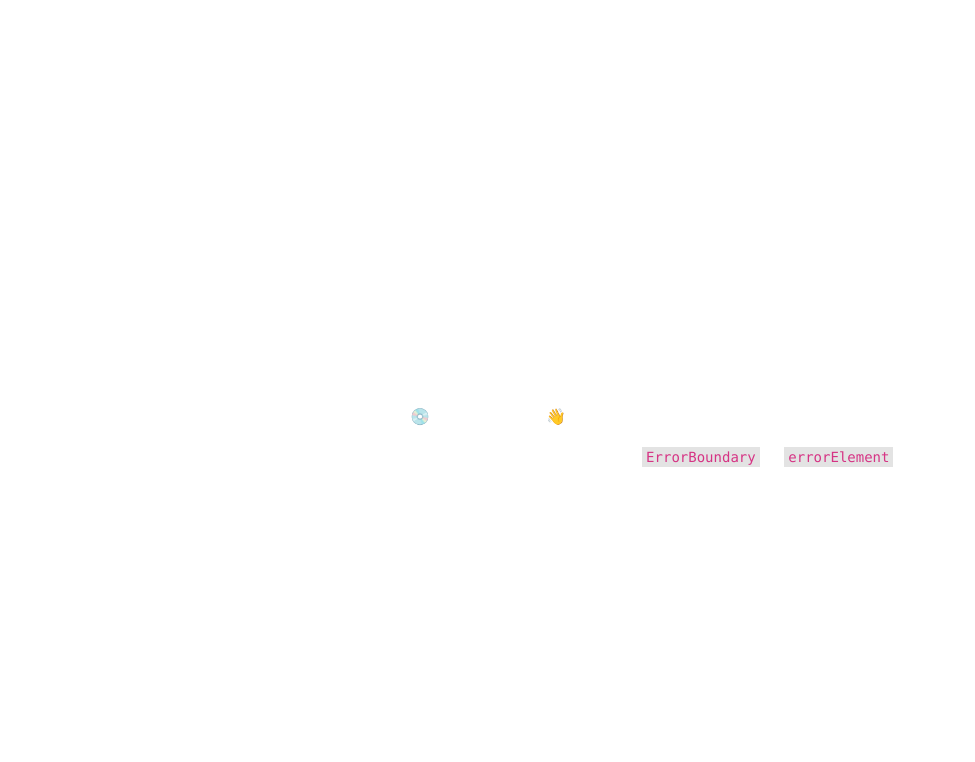
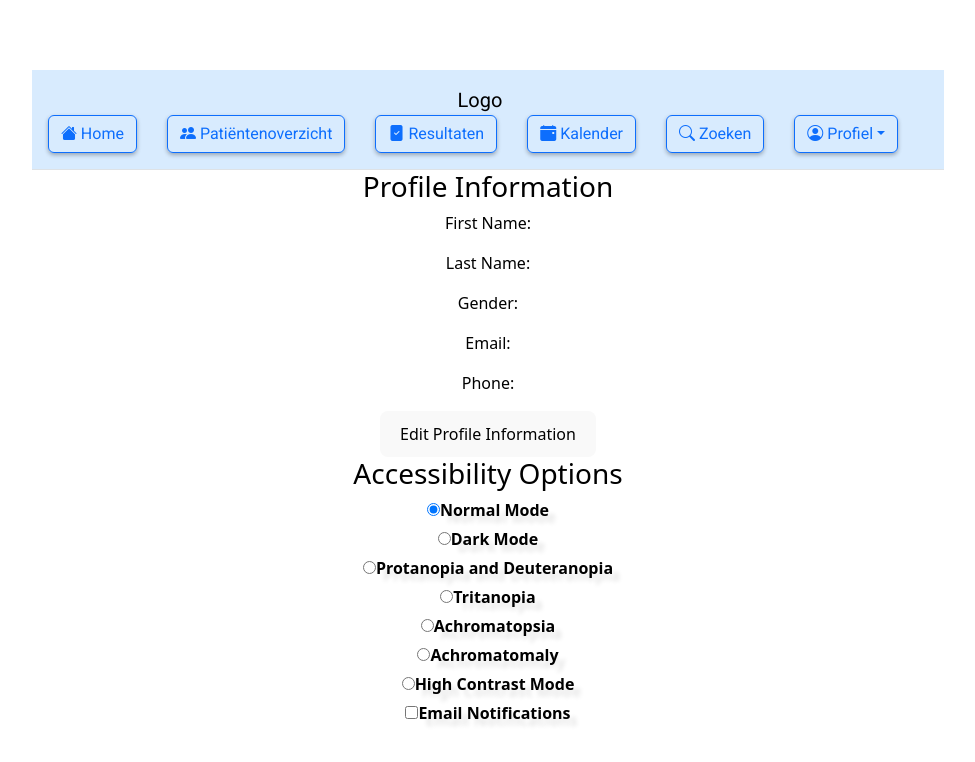
Before and after one commit to ZuydUniversity/B2C6_B2A_Frontend, a React (Vite) app: page /ProfilePage in a window 1280 px wide. Before the commit this address had no page. Shown: the top 762 px of the page, without its empty margins (152-1127 px from the left). Built offline with nearby package versions, Linux system fonts and the light colour scheme; no server answers.

Commit message:
Profiel Pagina toegevoegd met functionaliteit

```diff
--- a/src/main.jsx
+++ b/src/main.jsx
@@ -16,6 +16,7 @@ import RadiologyPage from './routes/RadiologyPage.jsx';
 import PatientSettingsPage from './routes/PatientSettingsPage.jsx';
 import PatientList from './components/PatientList.jsx';
 import Kalender from './routes/Kalender.jsx';
+import ProfilePage from './routes/ProfilePage.jsx';
 
 
 
@@ -33,6 +34,7 @@ const router = createBrowserRouter([
     { path: "/", element: <App /> },
     { path: "/register", element: <Register /> },
     { path: "/forgot-password", element: <ForgotPassword /> },
+    { path: "/ProfilePage", element: <ProfilePage/>}
 ]);
 
 
--- /dev/null
+++ b/src/routes/ProfilePage.jsx
@@ -0,0 +1,249 @@
+import React, { useState, useEffect } from 'react';
+import Navbar from '../components/Navbar';
+import axios from 'axios';
+
+const Settings = ({ userId }) => {
+  const [emailNotifications, setEmailNotifications] = useState(false);
+  const [accessibilityMode, setAccessibilityMode] = useState(1);
+  const [profileInfo, setProfileInfo] = useState({
+    name: '',
+    lastname: '',
+    gender: '',
+    email: '',
+    phone: '',
+  });
+  const [isEditingProfile, setIsEditingProfile] = useState(false);
+
+  useEffect(() => {
+    const fetchUser = async (userId) => {
+      try {
+        const response = await fetch(`http://localhost:5000/get_user/3`);
+        if (!response.ok) {
+          throw new Error(`HTTP error! status: ${response.status}`);
+        }
+        const userData = await response.json();
+        const user = {
+          name: userData.Name,
+          lastname: userData.Lastname,
+          gender: userData.Gender,
+          email: userData.Email,
+          phone: userData.Phone_number,
+        };
+        setProfileInfo(user);
+        setEmailNotifications(userData.EmailNotifications);
+        setAccessibilityMode(userData.AccessibilityMode);
+      } catch (error) {
+        console.error(`Failed to fetch user: ${error}`);
+      }
+    };
+
+    fetchUser(userId);
+  }, [userId]);
+
+  const handleInputChange = (e) => {
+    const { name, value } = e.target;
+    setProfileInfo({
+      ...profileInfo,
+      [name]: value,
+    });
+  };
+
+  const handleEditProfile = () => {
+    setIsEditingProfile(true);
+  };
+
+  const handleCancelEdit = () => {
+    setIsEditingProfile(false);
+  };
+
+  const handleSaveProfile = async () => {
+    try {
+      const response = await axios.post(`http://localhost:5000/update_user/3`, {
+        Name: profileInfo.name,
+        Lastname: profileInfo.lastname,
+        Gender: profileInfo.gender,
+        Email: profileInfo.email,
+        Phone_number: profileInfo.phone,
+        AccessibilityMode: accessibilityMode,
+        EmailNotifications: emailNotifications,
+      });
+      if (response.status === 200) {
+        alert('Settings updated successfully.');
+        setIsEditingProfile(false);
+      } else {
+        alert('Failed to update settings.');
+      }
+    } catch (error) {
+      console.error('Error updating settings:', error);
+      alert('Error updating settings.');
+    }
+  };
+
+  return (
+    <div className={`content accessibility-mode-${accessibilityMode}`}>
+      <Navbar />
+      <div className="settings-container">
+        <div className="setting-option">
+          <h3>Profile Information</h3>
+          {isEditingProfile ? (
+            <div>
+              <div>
+                <label htmlFor="name">First Name:</label>
+                <input
+                  type="text"
+                  id="name"
+                  name="name"
+                  value={profileInfo.name}
+                  onChange={handleInputChange}
+                />
+              </div>
+              <div>
+                <label htmlFor="lastname">Last Name:</label>
+                <input
+                  type="text"
+                  id="lastname"
+                  name="lastname"
+                  value={profileInfo.lastname}
+                  onChange={handleInputChange}
+                />
+              </div>
+              <div>
+                <label htmlFor="gender">Gender:</label>
+                <input
+                  type="text"
+                  id="gender"
+                  name="gender"
+                  value={profileInfo.gender}
+                  onChange={handleInputChange}
+                />
+              </div>
+              <div>
+                <label htmlFor="email">Email:</label>
+                <input
+                  type="email"
+                  id="email"
+                  name="email"
+                  value={profileInfo.email}
+                  onChange={handleInputChange}
+                />
+              </div>
+              <div>
+                <label htmlFor="phone">Phone:</label>
+                <input
+                  type="tel"
+                  id="phone"
+                  name="phone"
+                  value={profileInfo.phone}
+                  onChange={handleInputChange}
+                />
+              </div>
+              <button onClick={handleCancelEdit}>Cancel</button>
+              <button onClick={handleSaveProfile}>Confirm</button>
+            </div>
+          ) : (
+            <div>
+              <p>First Name: {profileInfo.name}</p>
+              <p>Last Name: {profileInfo.lastname}</p>
+              <p>Gender: {profileInfo.gender}</p>
+              <p>Email: {profileInfo.email}</p>
+              <p>Phone: {profileInfo.phone}</p>
+              <button onClick={handleEditProfile}>Edit Profile Information</button>
+            </div>
+          )}
+        </div>
+        <div className="settings-options">
+          <h3>Accessibility Options</h3>
+          <div>
+            <input
+              type="radio"
+              id="normal"
+              name="accessibility"
+              value="1"
+              checked={accessibilityMode === 1}
+              onChange={() => setAccessibilityMode(1)}
+            />
+            <label htmlFor="normal">Normal Mode</label>
+          </div>
+          <div>
+            <input
+              type="radio"
+              id="dark"
+              name="accessibility"
+              value="2"
+              checked={accessibilityMode === 2}
+              onChange={() => setAccessibilityMode(2)}
+            />
+            <label htmlFor="dark">Dark Mode</label>
+          </div>
+          {/* Add additional accessibility options here with respective values */}
+          <div>
+            <input
+              type="radio"
+              id="protanopia_deuteranopia"
+              name="accessibility"
+              value="3"
+              checked={accessibilityMode === 3}
+              onChange={() => setAccessibilityMode(3)}
+            />
+            <label htmlFor="protanopia_deuteranopia">Protanopia and Deuteranopia</label>
+          </div>
+          <div>
+            <input
+              type="radio"
+              id="tritanopia"
+              name="accessibility"
+              value="3"
+              checked={accessibilityMode === 4}
+              onChange={() => setAccessibilityMode(4)}
+            />
+            <label htmlFor="tritanopia">Tritanopia</label>
+          </div>
+          <div>
+            <input
+              type="radio"
+              id="achromatopsia"
+              name="accessibility"
+              value="4"
+              checked={accessibilityMode === 5}
+              onChange={() => setAccessibilityMode(5)}
+            />
+            <label htmlFor="achromatopsia">Achromatopsia</label>
+          </div>
+          <div>
+            <input
+              type="radio"
+              id="achromatomaly"
+              name="accessibility"
+              value="5"
+              checked={accessibilityMode === 6}
+              onChange={() => setAccessibilityMode(6)}
+            />
+            <label htmlFor="achromatomaly">Achromatomaly</label>
+          </div>
+          <div>
+            <input
+              type="radio"
+              id="high_contrast"
+              name="accessibility"
+              value="6"
+              checked={accessibilityMode === 7}
+              onChange={() => setAccessibilityMode(7)}
+            />
+            <label htmlFor="high_contrast">High Contrast Mode</label>
+          </div>
+        </div>
+        <div className="settings-option">
+          <input
+            type="checkbox"
+            id="emailNotifications"
+            checked={emailNotifications}
+            onChange={() => setEmailNotifications(!emailNotifications)}
+          />
+          <label htmlFor="emailNotifications">Email Notifications</label>
+        </div>
+      </div>
+    </div>
+  );
+};
+
+export default Settings;
```
Also changed, not shown: 1 other file (tests, documents, lock files or other folders).
